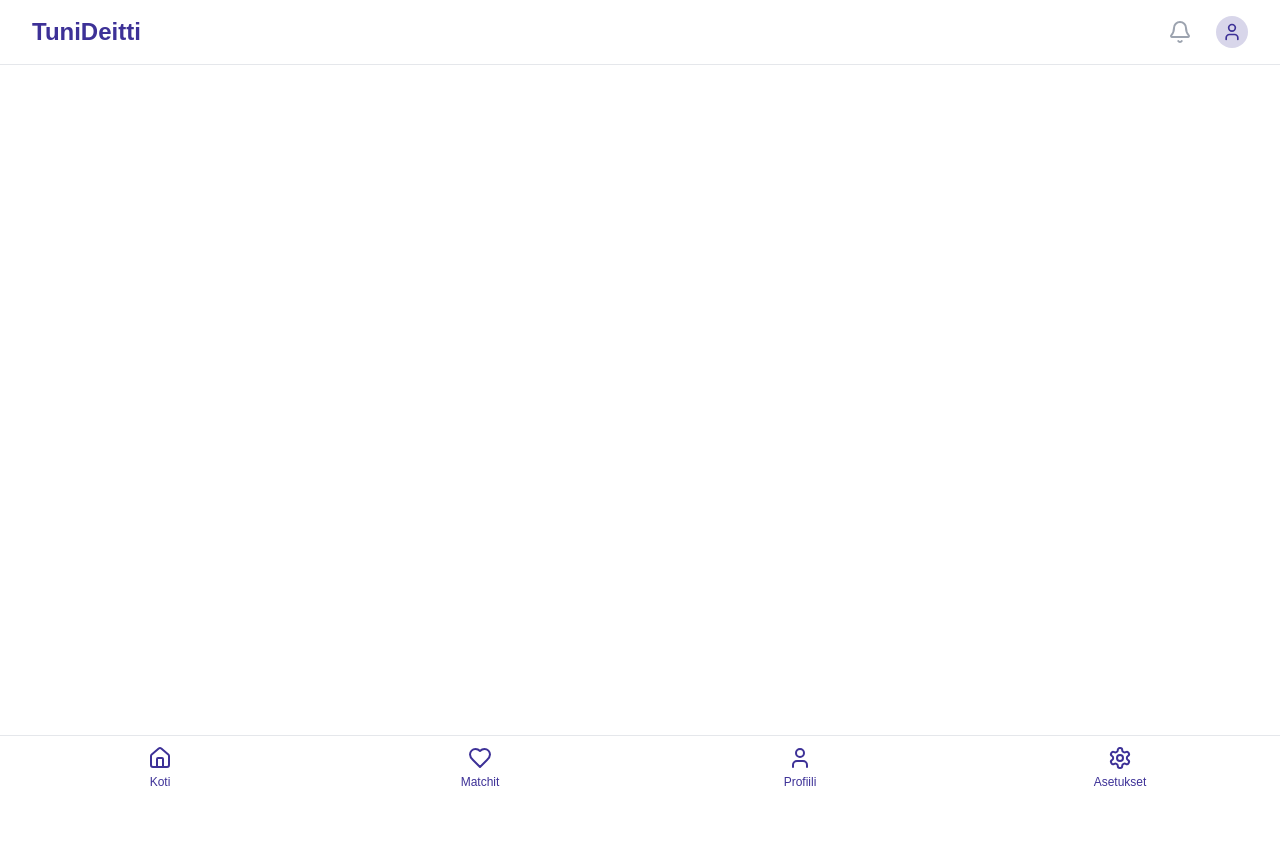
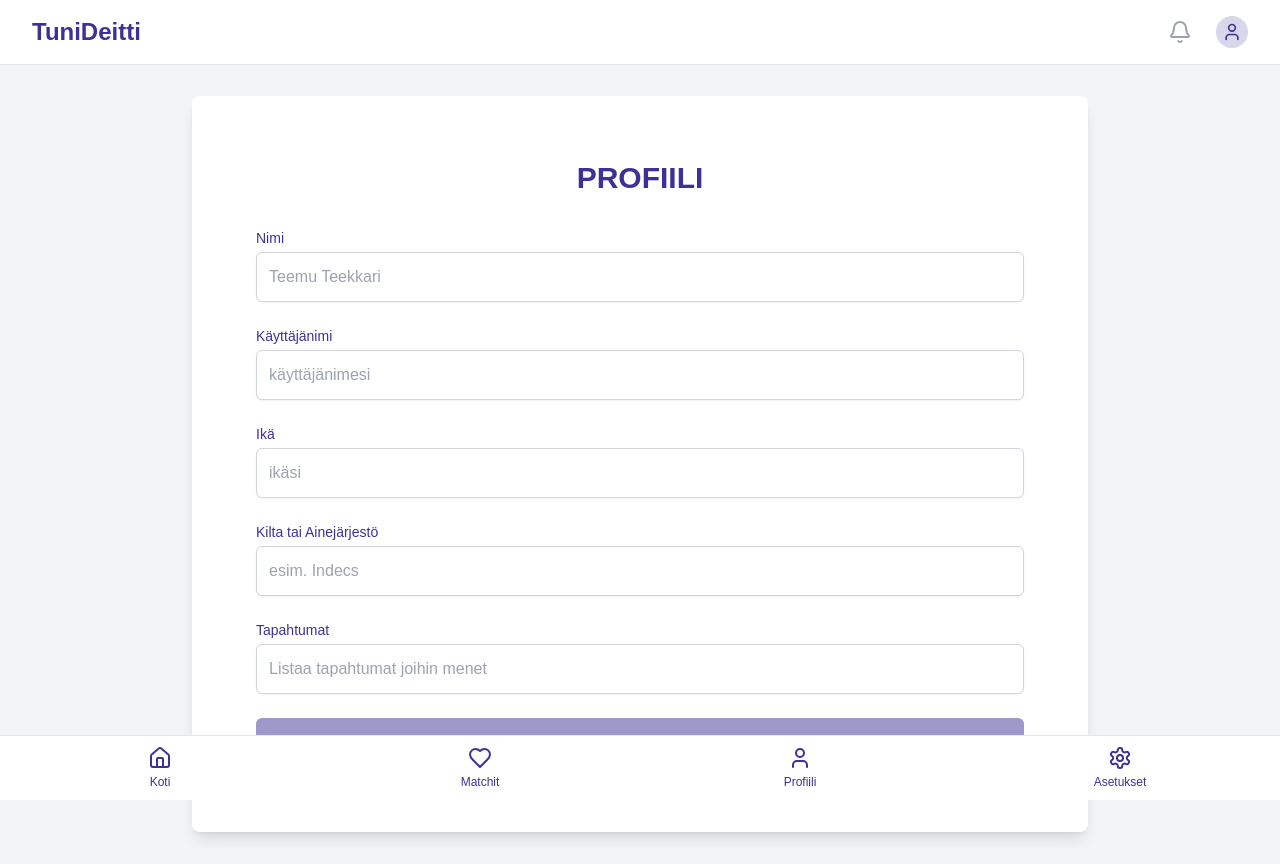
Before and after one commit to DeeGeeh/tuni-deitti, a Next.js app: page /profile in a window 1280 px wide. Before the commit the page ends 800 px from the top, so only its background shows below. Built offline with nearby package versions, Linux system fonts and the light colour scheme.

Commit message:
made the profile page where user inputs profile data

```diff
--- a/app/(app)/profile/page.tsx
+++ b/app/(app)/profile/page.tsx
@@ -1,6 +1,179 @@
 // Profile page
 "use client";
+import { list } from "postcss";
+import React, { useState, FormEvent, useEffect } from "react";
+
 
 export default function DashboardApp() {
-  <h1>AppLayout</h1>;
+  const [name, setName] = useState<string>("");
+  const [userName, setUsername] = useState<string>("");
+  const [age, setAge] = useState<string>("");
+  const [guild, setGuild] = useState<string>("");
+  const [interestedEvents, setInterestedEvents] = useState<string>("");
+  const [changedField, setChangedField] = useState<Boolean>(false)
+  interface FormData {
+    name: string;
+    userName: string;
+    age: string;
+    guild: string;
+    interestedEvents: string;
+  }
+
+  const handelSubmit = (e: FormEvent<HTMLFormElement>) => {
+    e.preventDefault();
+    interface FormData {
+      name: string;
+      userName: string;
+      age: string;
+      guild: string;
+      interestedEvents: string;
+    }
+
+    const fdata: FormData = {
+      name,
+      userName,
+      age,
+      guild,
+      interestedEvents,
+    };
+    console.log("Form submitted:", fdata);
+
+
+  }
+
+  useEffect(() => {
+    const allFilled = [name, userName, age, guild, interestedEvents].some(field => (field ?? "").trim() !== "");
+
+    setChangedField(allFilled);
+  }, [name, userName, age, guild, interestedEvents]);
+
+  const handleChange = (setter: React.Dispatch<React.SetStateAction<string>>) =>
+    (e: React.ChangeEvent<HTMLInputElement>) => {
+      setter(e.target.value);
+  };
+
+
+
+
+  return (
+    <div className="min-h-screen flex items-center justify-center bg-gray-100">
+    <div className="w-full max-w-4xl p-16 space-y-8 bg-white rounded-lg shadow-lg">
+      <div className="text-center">
+        <h1 className="text-3xl font-bold text-tuni-blue">PROFIILI</h1>
+      </div>
+
+
+
+      <form className="mt-8 space-y-6" onSubmit={handelSubmit}>
+        <div>
+          <label
+            htmlFor="name"
+            className="block text-sm font-medium text-foreground"
+          >
+            Nimi
+          </label>
+          <input
+            id="nimi"
+            name="nimi"
+            type="nimi"
+            required
+            className="mt-1 block w-full rounded-md border border-gray-300 p-3 shadow-sm focus:border-tuni-blue focus:ring focus:ring-tuni-blue/20"
+            placeholder="Teemu Teekkari"
+            value={name}
+            onChange={handleChange(setName)}
+          />
+        </div>
+
+        <div>
+          <label
+            htmlFor="username"
+            className="block text-sm font-medium text-foreground"
+          >
+            Käyttäjänimi
+          </label>
+          <input
+            id="käyttäjänimi"
+            name="käyttäjänimi"
+            type="käyttäjänimi"
+            required
+            className="mt-1 block w-full rounded-md border border-gray-300 p-3 shadow-sm focus:border-tuni-blue focus:ring focus:ring-tuni-blue/20"
+            placeholder="käyttäjänimesi"
+            value={userName}
+            onChange={handleChange(setUsername)}
+          />
+        </div>
+        <div>
+          <label
+            htmlFor="age"
+            className="block text-sm font-medium text-foreground"
+          >
+            Ikä
+          </label>
+          <input
+            id="ikä"
+            name="ikä"
+            type="ikä"
+            required
+            className="mt-1 block w-full rounded-md border border-gray-300 p-3 shadow-sm focus:border-tuni-blue focus:ring focus:ring-tuni-blue/20"
+            placeholder="ikäsi"
+            value={age}
+            onChange={handleChange(setAge)}
+          />
+        </div>
+        <div>
+          <label
+            htmlFor="guild"
+            className="block text-sm font-medium text-foreground"
+          >
+            Kilta tai Ainejärjestö
+          </label>
+          <input
+            id="kilta"
+            name="kilta"
+            type="kilta"
+            required
+            className="mt-1 block w-full rounded-md border border-gray-300 p-3 shadow-sm focus:border-tuni-blue focus:ring focus:ring-tuni-blue/20"
+            placeholder="esim. Indecs"
+            value={guild}
+            onChange={handleChange(setGuild)}
+          />
+        </div>
+        <div>
+          <label
+            htmlFor="username"
+            className="block text-sm font-medium text-foreground"
+          >
+            Tapahtumat
+          </label>
+          <input
+            id="tapahtumat"
+            name="tapahtumat"
+            type="tapahtumat"
+            required
+            className="mt-1 block w-full rounded-md border border-gray-300 p-3 shadow-sm focus:border-tuni-blue focus:ring focus:ring-tuni-blue/20"
+            placeholder="Listaa tapahtumat joihin menet"
+            value={interestedEvents}
+            onChange={handleChange(setInterestedEvents)}
+          />
+        </div>
+        <div>
+            <button
+              type="submit"
+              disabled={!changedField}
+              className="w-full flex justify-center py-3 px-4 border border-transparent rounded-md shadow-sm text-white bg-tuni-blue hover:bg-tuni-blue/90 focus:outline-none focus:ring-2 focus:ring-offset-2 focus:ring-tuni-blue disabled:opacity-50"
+            >
+              Tallenna
+            </button>
+        </div>
+
+
+
+
+
+      </form>
+
+
+    </div>
+  </div>
+  )
 }
```
